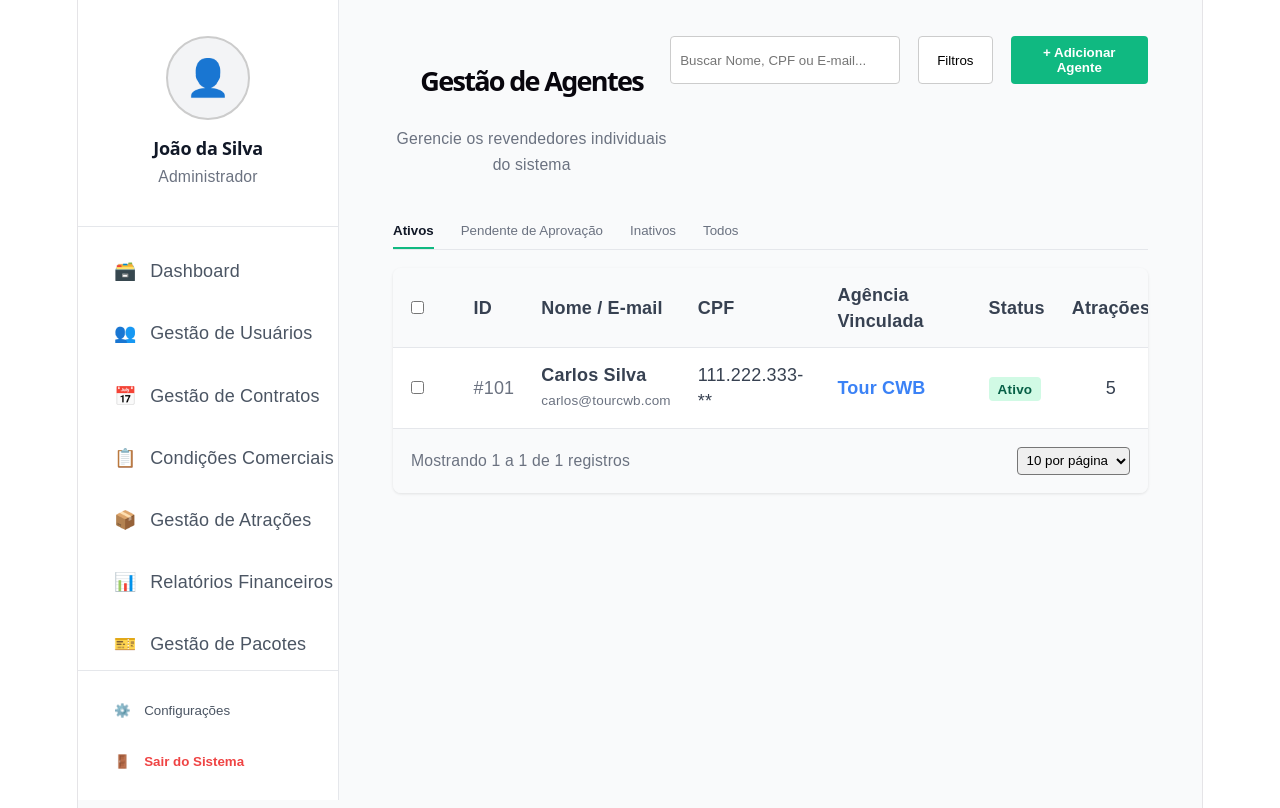
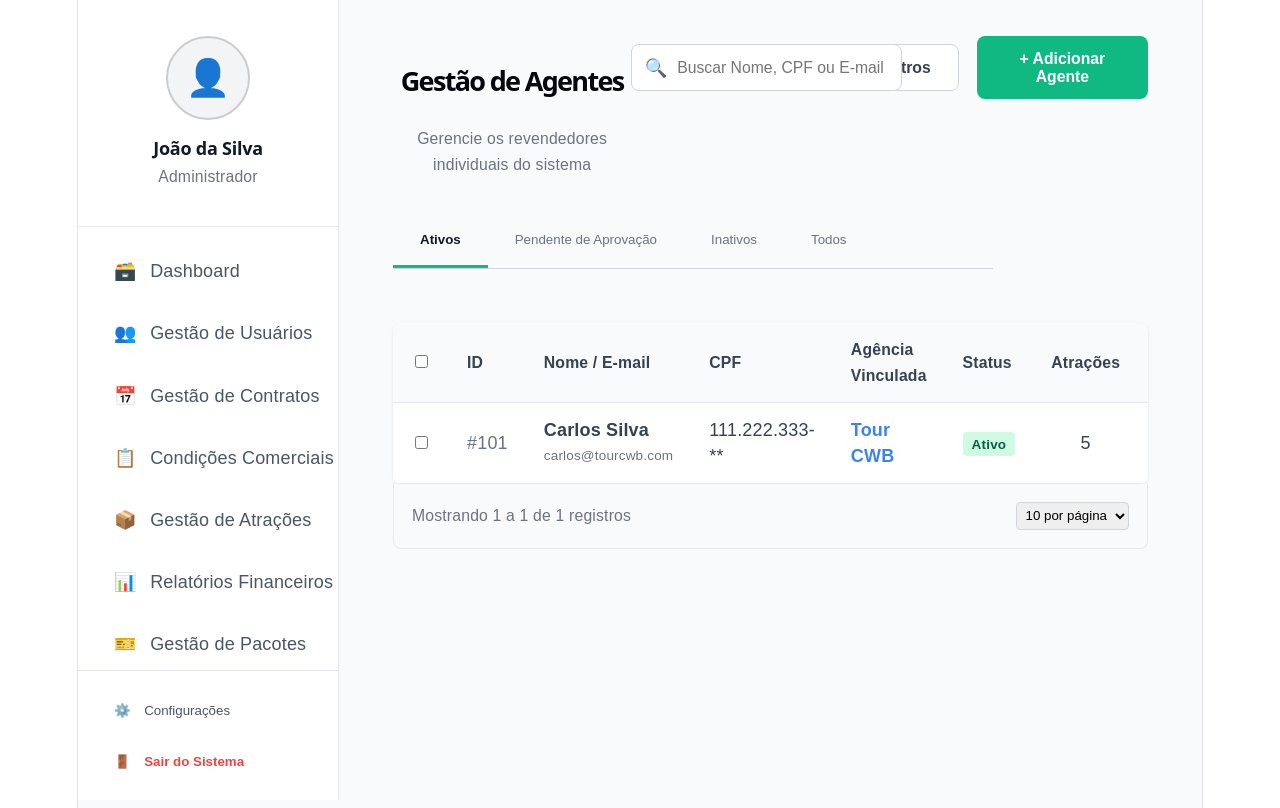
Before and after one commit to viniciuscasagrande-creator/Curitiba-360, a React (Vite) app in the folder curitiba360-backoffice/: page /comercial/agentes in a window 1280 px wide. Shown: the top 808 px of the page. Built offline with nearby package versions, Linux system fonts and the light colour scheme; sample sign-in values are in the browser's storage.

Commit message:
feat: refatora GestaoAgentes.jsx para usar os componentes reutilizaveis do UI Kit

```diff
--- a/curitiba360-backoffice/src/pages/GestaoAgentes.jsx
+++ b/curitiba360-backoffice/src/pages/GestaoAgentes.jsx
@@ -1,5 +1,9 @@
 // src/pages/GestaoAgentes.jsx
 import { useState } from 'react';
+import Tabs from '../components/ui/Tabs';
+import Table from '../components/ui/Table';
+import Button from '../components/ui/Button';
+import Input from '../components/ui/Input';
 
 export default function GestaoAgentes() {
   // RF-028.05 e RF-028.06: Abas de Status (Padrão: 'Ativos')
@@ -69,106 +73,98 @@ export default function GestaoAgentes() {
           <p style={{ color: '#6b7280', fontSize: '0.875rem' }}>Gerencie os revendedores individuais do sistema</p>
         </div>
 
-        <div style={{ display: 'flex', gap: '1rem' }}>
-          <input
-            type="text"
+        <div style={{ display: 'flex', gap: '1rem', alignItems: 'center' }}>
+          <Input
+            icon="🔍"
             placeholder="Buscar Nome, CPF ou E-mail..."
             value={termoBusca}
             onChange={(e) => setTermoBusca(e.target.value)}
-            style={{ padding: '0.5rem', borderRadius: '4px', border: '1px solid #ccc', width: '250px' }}
+            style={{ width: '250px' }}
           />
-          <button style={{ padding: '0.5rem 1rem', border: '1px solid #ccc', borderRadius: '4px', background: 'white', cursor: 'pointer' }}>
+          <Button variant="outline">
             Filtros
-          </button>
-          <button style={{ padding: '0.5rem 1rem', backgroundColor: '#10b981', color: 'white', border: 'none', borderRadius: '4px', cursor: 'pointer', fontWeight: 'bold' }}>
+          </Button>
+          <Button variant="primary">
             + Adicionar Agente
-          </button>
+          </Button>
         </div>
       </div>
 
       {/* ABAS DE STATUS E BARRA DE AÇÕES (RF-028.05 e RF-028.16) */}
-      <div style={{ display: 'flex', justifyContent: 'space-between', alignItems: 'center', borderBottom: '1px solid #e5e7eb', marginBottom: '1rem', flexWrap: 'wrap', gap: '1rem' }}>
-        <div style={{ display: 'flex', gap: '1.5rem' }}>
-          {['Ativos', 'Pendente de Aprovação', 'Inativos', 'Todos'].map(aba => (
-            <button
-              key={aba}
-              onClick={() => { setAbaAtiva(aba); setSelecionados([]); }}
-              style={{
-                padding: '0.5rem 0', border: 'none', background: 'none', cursor: 'pointer', whiteSpace: 'nowrap',
-                fontWeight: abaAtiva === aba ? 'bold' : 'normal',
-                borderBottom: abaAtiva === aba ? '2px solid #10b981' : '2px solid transparent',
-                color: abaAtiva === aba ? '#111827' : '#6b7280'
-              }}
-            >
-              {aba}
-            </button>
-          ))}
+      <div style={{ display: 'flex', justifyContent: 'space-between', alignItems: 'center', marginBottom: '1rem', flexWrap: 'wrap', gap: '1rem' }}>
+        <div style={{ flex: 1, maxWidth: '600px' }}>
+          <Tabs
+            options={['Ativos', 'Pendente de Aprovação', 'Inativos', 'Todos']}
+            activeTab={abaAtiva}
+            onChange={(aba) => { setAbaAtiva(aba); setSelecionados([]); }}
+          />
         </div>
 
         {/* BARRA DE AÇÕES CONTEXTUAL POR ABA (RF-028.16 a RF-028.19) */}
         {selecionados.length > 0 && (
-          <div style={{ display: 'flex', alignItems: 'center', gap: '1rem', backgroundColor: '#eff6ff', padding: '0.5rem 1rem', borderRadius: '4px' }}>
-            <span style={{ fontSize: '0.875rem', fontWeight: 'bold', color: '#1d4ed8' }}>Selecionados {selecionados.length}</span>
+          <div style={{ display: 'flex', alignItems: 'center', gap: '1rem', backgroundColor: '#eff6ff', padding: '0.5rem 1rem', borderRadius: '8px', border: '1px solid #bfdbfe', marginBottom: '1.5rem' }}>
+            <span style={{ fontSize: '0.875rem', fontWeight: 'bold', color: '#1d4ed8' }}>Selecionados: {selecionados.length}</span>
 
-            <button disabled={selecionados.length !== 1} style={{ padding: '0.25rem 0.5rem', cursor: selecionados.length === 1 ? 'pointer' : 'not-allowed' }}>Editar</button>
+            <Button variant="outline" disabled={selecionados.length !== 1} onClick={() => alert('Editando agente...')}>
+              Editar
+            </Button>
 
             {abaAtiva === 'Pendente de Aprovação' && (
               <>
-                <button style={{ padding: '0.25rem 0.5rem', cursor: 'pointer', color: '#10b981', fontWeight: 'bold' }}>Aprovar</button>
-                <button style={{ padding: '0.25rem 0.5rem', cursor: 'pointer', color: '#ef4444' }}>Rejeitar</button>
+                <Button variant="primary" onClick={() => alert('Agentes aprovados!')}>Aprovar</Button>
+                <Button variant="danger" onClick={() => alert('Agentes rejeitados!')}>Rejeitar</Button>
               </>
             )}
 
             {abaAtiva === 'Ativos' && (
               <>
-                <button onClick={handleTransferir} style={{ padding: '0.25rem 0.5rem', cursor: 'pointer', color: '#3b82f6' }}>Transferir Agência</button>
-                <button style={{ padding: '0.25rem 0.5rem', cursor: 'pointer' }}>Inativar</button>
+                <Button variant="secondary" onClick={handleTransferir}>Transferir Agência</Button>
+                <Button variant="outline" onClick={() => alert('Agente inativado')}>Inativar</Button>
               </>
             )}
 
             {abaAtiva === 'Inativos' && (
               <>
-                <button onClick={handleTransferir} style={{ padding: '0.25rem 0.5rem', cursor: 'pointer', color: '#3b82f6' }}>Transferir Agência</button>
-                <button style={{ padding: '0.25rem 0.5rem', cursor: 'pointer', color: '#10b981' }}>Ativar</button>
+                <Button variant="secondary" onClick={handleTransferir}>Transferir Agência</Button>
+                <Button variant="primary" onClick={() => alert('Agente ativado')}>Ativar</Button>
               </>
             )}
 
-            <button style={{ padding: '0.25rem 0.5rem', color: 'red', cursor: 'pointer' }}>Excluir</button>
+            <Button variant="danger" onClick={() => alert('Agente excluído')}>Excluir</Button>
           </div>
         )}
       </div>
 
       {/* TABELA DE AGENTES (RF-028.08) */}
-      <div style={{ background: 'white', borderRadius: '8px', boxShadow: '0 1px 3px rgba(0,0,0,0.1)', overflow: 'hidden', overflowX: 'auto' }}>
-        <table style={{ width: '100%', borderCollapse: 'collapse', textAlign: 'left', minWidth: '900px' }}>
-          <thead style={{ backgroundColor: '#f9fafb' }}>
-            <tr>
-              <th style={{ padding: '0.75rem', borderBottom: '1px solid #e5e7eb', width: '40px' }}>
-                <input type="checkbox" onChange={handleSelecionarTodos} checked={selecionados.length === agentesFiltrados.length && agentesFiltrados.length > 0} />
-              </th>
-              <th style={{ padding: '0.75rem', borderBottom: '1px solid #e5e7eb' }}>ID</th>
-              <th style={{ padding: '0.75rem', borderBottom: '1px solid #e5e7eb' }}>Nome / E-mail</th>
-              <th style={{ padding: '0.75rem', borderBottom: '1px solid #e5e7eb' }}>CPF</th>
-              <th style={{ padding: '0.75rem', borderBottom: '1px solid #e5e7eb' }}>Agência Vinculada</th>
-              <th style={{ padding: '0.75rem', borderBottom: '1px solid #e5e7eb' }}>Status</th>
-              <th style={{ padding: '0.75rem', borderBottom: '1px solid #e5e7eb', textAlign: 'center' }}>Atrações</th>
-              <th style={{ padding: '0.75rem', borderBottom: '1px solid #e5e7eb' }}>Data Cadastro</th>
-            </tr>
-          </thead>
-          <tbody>
+      <Table
+        columns={[
+          <input
+            type="checkbox"
+            onChange={handleSelecionarTodos}
+            checked={selecionados.length === agentesFiltrados.length && agentesFiltrados.length > 0}
+          />,
+          'ID',
+          'Nome / E-mail',
+          'CPF',
+          'Agência Vinculada',
+          'Status',
+          'Atrações',
+          'Data Cadastro'
+        ]}
+      >
         {agentesFiltrados.map((a) => (
           <tr key={a.id} style={{ borderBottom: '1px solid #e5e7eb' }}>
-                <td style={{ padding: '0.75rem' }}>
+            <td style={{ padding: '0.75rem 1rem' }}>
               <input type="checkbox" checked={selecionados.includes(a.id)} onChange={() => handleSelecionarUm(a.id)} />
             </td>
-                <td style={{ padding: '0.75rem', color: '#6b7280' }}>#{a.id}</td>
-                <td style={{ padding: '0.75rem' }}>
+            <td style={{ padding: '0.75rem 1rem', color: '#6b7280' }}>#{a.id}</td>
+            <td style={{ padding: '0.75rem 1rem' }}>
               <div style={{ fontWeight: 'bold' }}>{a.nome}</div>
               <div style={{ fontSize: '0.75rem', color: '#6b7280' }}>{a.email}</div>
             </td>
-                <td style={{ padding: '0.75rem' }}>{a.cpf}</td>
-                <td style={{ padding: '0.75rem', fontWeight: 'bold', color: '#3b82f6' }}>{a.agencia}</td>
-                <td style={{ padding: '0.75rem' }}>
+            <td style={{ padding: '0.75rem 1rem' }}>{a.cpf}</td>
+            <td style={{ padding: '0.75rem 1rem', fontWeight: 'bold', color: '#3b82f6' }}>{a.agencia}</td>
+            <td style={{ padding: '0.75rem 1rem' }}>
               <span style={{
                 padding: '0.25rem 0.5rem', borderRadius: '4px', fontSize: '0.75rem', fontWeight: 'bold',
                 backgroundColor: getBadgeStyle(a.status).bg,
@@ -177,23 +173,21 @@ export default function GestaoAgentes() {
                 {a.status}
               </span>
             </td>
-                <td style={{ padding: '0.75rem', textAlign: 'center' }}>{a.qtdAtracoes}</td>
-                <td style={{ padding: '0.75rem', fontSize: '0.875rem' }}>{a.dataCadastro}</td>
+            <td style={{ padding: '0.75rem 1rem', textAlign: 'center' }}>{a.qtdAtracoes}</td>
+            <td style={{ padding: '0.75rem 1rem', fontSize: '0.875rem' }}>{a.dataCadastro}</td>
           </tr>
         ))}
-          </tbody>
-        </table>
+      </Table>
 
       {/* Paginação */}
-        <div style={{ padding: '1rem', display: 'flex', justifyContent: 'space-between', alignItems: 'center', backgroundColor: '#f9fafb' }}>
+      <div style={{ padding: '1rem', display: 'flex', justifyContent: 'space-between', alignItems: 'center', backgroundColor: '#f9fafb', borderRadius: '0 0 8px 8px', border: '1px solid #e5e7eb', borderTop: 'none' }}>
         <span style={{ fontSize: '0.875rem', color: '#6b7280' }}>Mostrando 1 a {agentesFiltrados.length} de {agentesFiltrados.length} registros</span>
-          <select value={itensPorPagina} onChange={(e) => setItensPorPagina(e.target.value)} style={{ padding: '0.25rem', borderRadius: '4px' }}>
+        <select value={itensPorPagina} onChange={(e) => setItensPorPagina(e.target.value)} style={{ padding: '0.25rem', borderRadius: '4px', border: '1px solid #d1d5db' }}>
           <option value="10">10 por página</option>
           <option value="20">20 por página</option>
           <option value="50">50 por página</option>
         </select>
       </div>
     </div>
-    </div>
   );
 }
```
Lines whose indentation alone changed are shown as unchanged.
